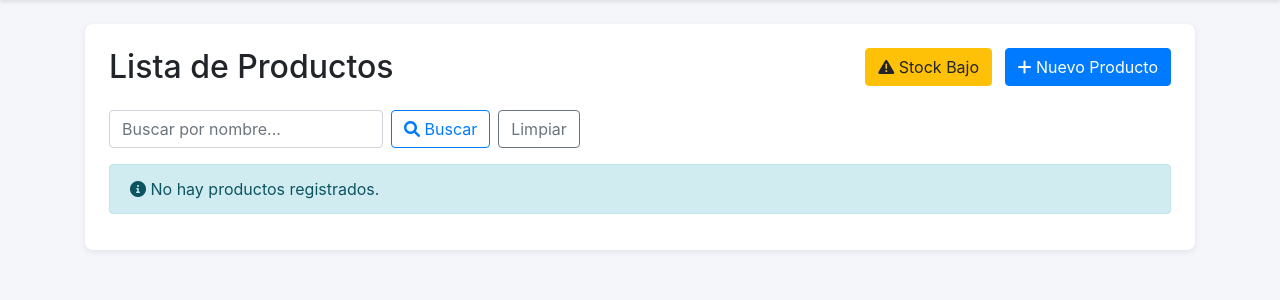
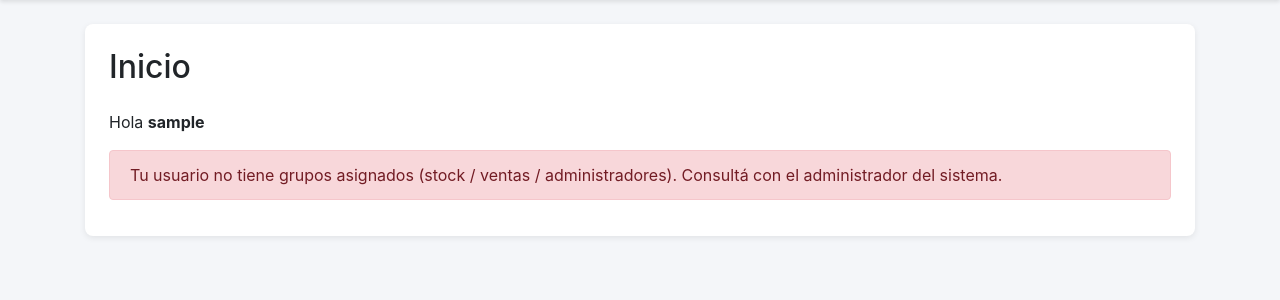
Before and after one commit to cesarq88/Inventario-de-procuctos-clientes-y-ventas-con-autenticacion-, a Django app: page / in a window 1280 px wide. Shown: the part 56-356 px from the top of the page. Run offline with Django 5.2, Linux system fonts and the light colour scheme; the visitor is signed in with stand-in values (Sample User, id 1); data that the repository does not hold is empty; parts of the project's set-up code (start-up, migrations or seed data) failed here and were passed over; some libraries are stand-ins or nearby versions.

Commit message:
inicio comun para todos los usuarios

```diff
--- a/inventario/settings.py
+++ b/inventario/settings.py
@@ -156,7 +156,7 @@ BOOSTSTRAP4 = {
 }
 SITE_ID = 1
 #Con esto c uando alguinte entrar a una vista protegida lo manda a iniciar sesion de allauth
-LOGIN_REDIRECT_URL = "productos:producto_list"
+LOGIN_REDIRECT_URL = "home"
 LOGOUT_URL = "account_login"
 
 AUTHENTICATION_BACKENDS = [
--- a/inventario/urls.py
+++ b/inventario/urls.py
@@ -1,34 +1,64 @@
-"""
-URL configuration for inventario project.
+#"""
+#URL configuration for inventario project.
+#
+#The `urlpatterns` list routes URLs to views. For more information please see:
+#    https://docs.djangoproject.com/en/5.2/topics/http/urls/
+#Examples:
+#Function views
+#    1. Add an import:  from my_app import views
+#    2. Add a URL to urlpatterns:  path('', views.home, name='home')
+#Class-based views
+#    1. Add an import:  from other_app.views import Home
+#    2. Add a URL to urlpatterns:  path('', Home.as_view(), name='home')
+#Including another URLconf
+#    1. Import the include() function: from django.urls import include, path
+#    2. Add a URL to urlpatterns:  path('blog/', include('blog.urls'))
+#"""
+#from django.contrib import admin
+#from django.urls import path, include
+#from django.conf.urls.static import static
+#from django.conf import settings
+#from .views import HomeView
+#
+#
+#
+#
+#
+#urlpatterns = [
+#    path('admin/', admin.site.urls),
+#    path('', HomeView.as_view(), name='home')
+#    path("accounts/", include("allauth.urls")),
+#    path("", include("productos.urls")),
+#    path('clientes/', include('clientes.urls')),
+#    path('ventas/', include('ventas.urls')),
+#]
+#if settings.DEBUG:
+#    urlpatterns+= static(settings.MEDIA_URL, document_root=settings.MEDIA_ROOT )
 
-The `urlpatterns` list routes URLs to views. For more information please see:
-    https://docs.djangoproject.com/en/5.2/topics/http/urls/
-Examples:
-Function views
-    1. Add an import:  from my_app import views
-    2. Add a URL to urlpatterns:  path('', views.home, name='home')
-Class-based views
-    1. Add an import:  from other_app.views import Home
-    2. Add a URL to urlpatterns:  path('', Home.as_view(), name='home')
-Including another URLconf
-    1. Import the include() function: from django.urls import include, path
-    2. Add a URL to urlpatterns:  path('blog/', include('blog.urls'))
-"""
 from django.contrib import admin
 from django.urls import path, include
+from .views import HomeView
+from django.conf import settings
 from django.conf.urls.static import static
-from django.conf import settings
-
-
-
-
 
 urlpatterns = [
     path('admin/', admin.site.urls),
-    path("accounts/", include("allauth.urls")),
-    path("", include("productos.urls")),
-    path('clientes/', include('clientes.urls')),
-    path('ventas/', include('ventas.urls')),
+
+    # Home principal
+    path('', HomeView.as_view(), name='home'),
+
+    # Login de allauth
+    path('accounts/', include('allauth.urls')),
+
+    # Productos CON prefijo y namespace
+    path('productos/', include(('productos.urls', 'productos'), namespace='productos')),
+
+    # Clientes con namespace
+    path('clientes/', include(('clientes.urls', 'clientes'), namespace='clientes')),
+
+    # Ventas con namespace
+    path('ventas/', include(('ventas.urls', 'ventas'), namespace='ventas')),
 ]
+
 if settings.DEBUG:
-    urlpatterns+= static(settings.MEDIA_URL, document_root=settings.MEDIA_ROOT )
+    urlpatterns += static(settings.MEDIA_URL, document_root=settings.MEDIA_ROOT)
--- /dev/null
+++ b/inventario/views.py
@@ -0,0 +1,7 @@
+
+from django.views.generic import TemplateView
+from django.contrib.auth.mixins import LoginRequiredMixin
+
+class HomeView(LoginRequiredMixin, TemplateView):
+    template_name = "home.html"
+    login_url = "account_login"
--- a/productos/views.py
+++ b/productos/views.py
@@ -21,7 +21,17 @@ class StockPermissionMixin(UserPassesTestMixin):
             user.is_superuser
             or user.groups.filter(name__in=["stock", "administradores"]).exists()
         )
+    def handle_no_permission(self):
+        # Si está logueado pero no tiene permisos, te dice qeu no tenes permisos
+        if self.request.user.is_authenticated:
+            messages.error(
+                self.request,
+                "Lamentablemente caiste en ventas, no tenés permiso para acceder aqui"
+            )
+            return redirect("home")
 
+        # Si no está logueado, se acciona el LoginRequiredMixin
+        return super().handle_no_permission()
 
 
 
--- /dev/null
+++ b/templates/home.html
@@ -0,0 +1,41 @@
+{% extends "productos/base.html" %}
+{% load bootstrap4 %}
+
+{% block title %}Inicio{% endblock %}
+{% block header %}Inicio{% endblock %}
+
+{% block content %}
+
+  {% if user.is_authenticated %}
+    <p>Hola <strong>{{ user.username }}</strong> </p>
+  {% else %}
+    <p>Bienvenido al sistema de inventario. Iniciá sesión para continuar.</p>
+  {% endif %}
+
+  {% if es_admin %}
+    <div class="alert alert-info mt-3">
+      Sos parte de <strong>administradores</strong>: tenés acceso completo al sistema
+      (productos, stock, clientes y ventas).
+    </div>
+  {% endif %}
+
+  {% if es_stock %}
+    <div class="alert alert-warning mt-3">
+      Sos usuario de <strong>stock</strong>: podés gestionar productos y movimientos.
+    </div>
+  {% endif %}
+
+  {% if es_ventas %}
+    <div class="alert alert-success mt-3">
+      Sos usuario de <strong>ventas</strong>: podés gestionar clientes y ventas.
+    </div>
+  {% endif %}
+
+  {% if not es_admin and not es_stock and not es_ventas and user.is_authenticated %}
+    <div class="alert alert-danger mt-3">
+      Tu usuario no tiene grupos asignados (stock / ventas / administradores).
+      Consultá con el administrador del sistema.
+    </div>
+  {% endif %}
+
+{% endblock %}
--- a/templates/productos/base.html
+++ b/templates/productos/base.html
@@ -50,7 +50,8 @@
 <body>
     <nav class="navbar navbar-expand-lg navbar-dark bg-dark">
         <div class="container">
-            <a class="navbar-brand" href="{% url 'productos:producto_list' %}">
+            <a class="navbar-brand" href="{% url 'home' %}">
+
                 <i class="fas fa-boxes"></i> Sistema de Inventario
             </a>
             <button class="navbar-toggler" type="button" data-toggle="collapse" data-target="#navbarNav">
```
Also changed, not shown: clientes/views.py (+11 -1 lines), ventas/views.py (+8 -1 lines).
